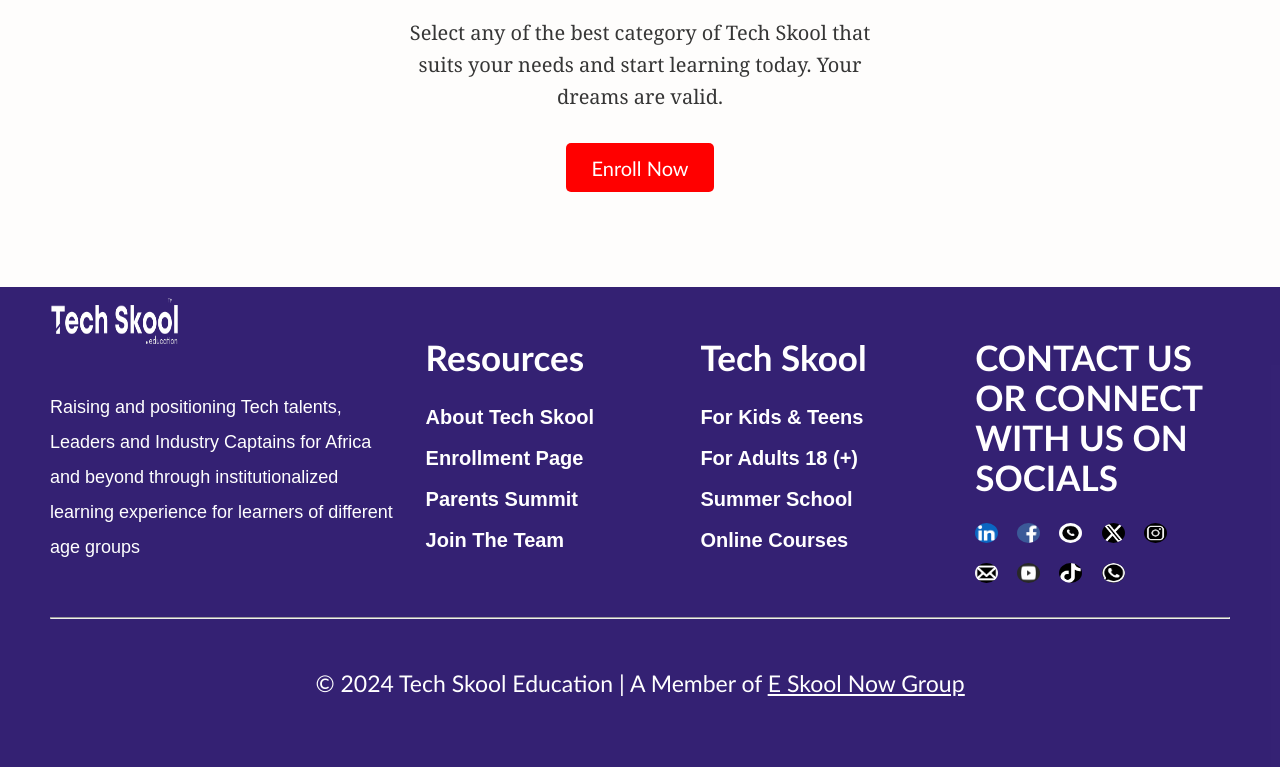
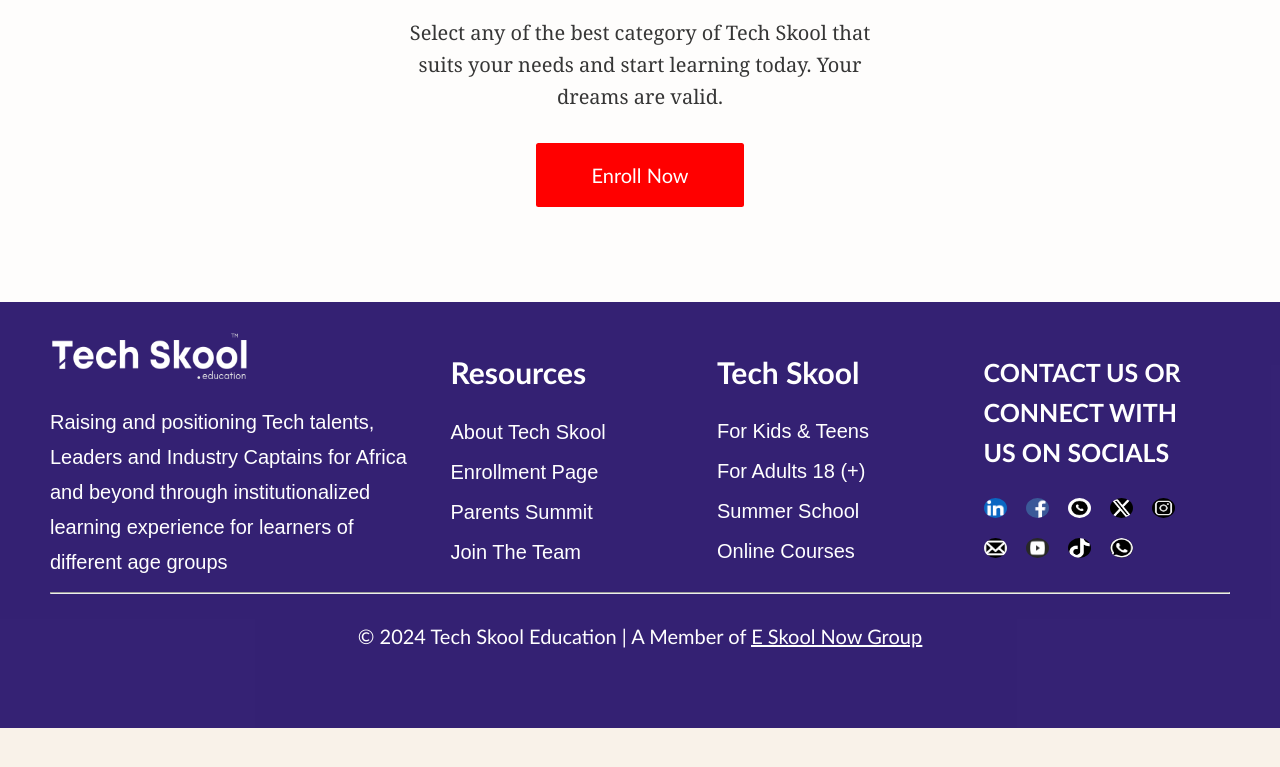
Before and after one commit to Eloghosa1978/Techskool-Website_clone, a plain HTML site: page index.html in a window 1280 px wide. Shown: the part 3954-4721 px from the top of the page. After the commit the page ends 4682 px from the top, so only its background shows below. Drawn offline with Linux system fonts and the light colour scheme.

Commit message:
Developed by Eloghosa Nosakhare
This is the updated version of the Tech Skool Home Page clone. Some changes were made for it to be more appealing

```diff
--- a/styles.css
+++ b/styles.css
@@ -14,6 +14,7 @@
 body{
     font-family: sans-serif;
     background-color:rgba(247, 237, 225, 0.71);
+    max-width: 100%;
 }
 
 .menu__bar{
@@ -729,12 +730,14 @@ body{
     line-height: 32px;
     padding: 0px 320px;
     margin-bottom: 30px;
+    display: flex;
+    flex-direction: row;
 }
 
 #conclusion button{
     background-color: var(--color-primary);
     padding: 12.5px 25px;
-    border-radius: 5px;
+    border-radius: 2.5px;
     font-style: normal;
     font-size: 20px;
     color: white;
@@ -742,6 +745,8 @@ body{
     font-family:'Trebuchet MS', 'Lucida Sans Unicode', 'Lucida Grande', 'Lucida Sans', Arial, sans-serif;
     border: none;
     margin-bottom: 35px;
+    width: 13pc;
+    height: 4pc;
 }
 
 #conclusion button:hover{
@@ -773,17 +778,19 @@ footer{
 
 
 #footer_description img{
-    width: 130px;
+    width: 200px;
     height: 50px;
     position: relative;
-    top: -40px;
+    top: -20px;
 }
 #footer_description h4{
-    font-size: 18px;
+    font-size: 20px;
     color: white;
     font-family: Arial, Helvetica, sans-serif;
     line-height: 35px;
-    font-weight: 50;
+    font-weight: 100;
+    word-spacing: normal;
+    letter-spacing: normal;
 }
 
 #resources{
@@ -795,8 +802,8 @@ footer{
 }
 
 #resources h2{
-    font-size: 35px;
-    font-weight: 700;
+    font-size: 30px;
+    font-weight: 600;
     position: relative;
     top: -20px;
 }
@@ -807,6 +814,11 @@ footer{
     color: white;
     font-family: Arial, Helvetica, sans-serif;
     line-height: 40px;
+    font-weight: 100;
+    display: flex;
+    flex-direction: row;
+    flex-wrap: nowrap;
+    flex-grow: inherit;
 }
 #resources a:hover{
     color: gold;
@@ -822,10 +834,13 @@ footer{
 }
 
 #techskool h2{
-    font-size: 35px;
-    font-weight: 700;
+    font-size: 30px;
+    font-weight: 600;
     position: relative;
     top: -20px;
+    display: flex;
+    flex-direction: row;
+    flex-wrap: wrap-reverse;
 }
 
 #techskool a{
@@ -833,7 +848,8 @@ footer{
     font-size: 20px;
     color: white;
     font-family: Arial, Helvetica, sans-serif;
-    line-height: 40px;
+    line-height: 30px;
+    font-weight: 100;
 }
 #techskool a:hover{
     color: gold;
@@ -848,7 +864,7 @@ footer{
     display: block;
 }
 #contact_us h2{
-    font-size: 35px;
+    font-size: 25px;
     font-weight: 700;
     position: relative;
     top: -20px;
@@ -864,11 +880,11 @@ footer{
 
 .ending{
     text-align: center;
-    margin: 50px;
+    margin: 30px;
 }
 
 .ending h2{
-    font-size: 23px;
+    font-size: 20px;
     font-weight: 200;
 }
 
```
